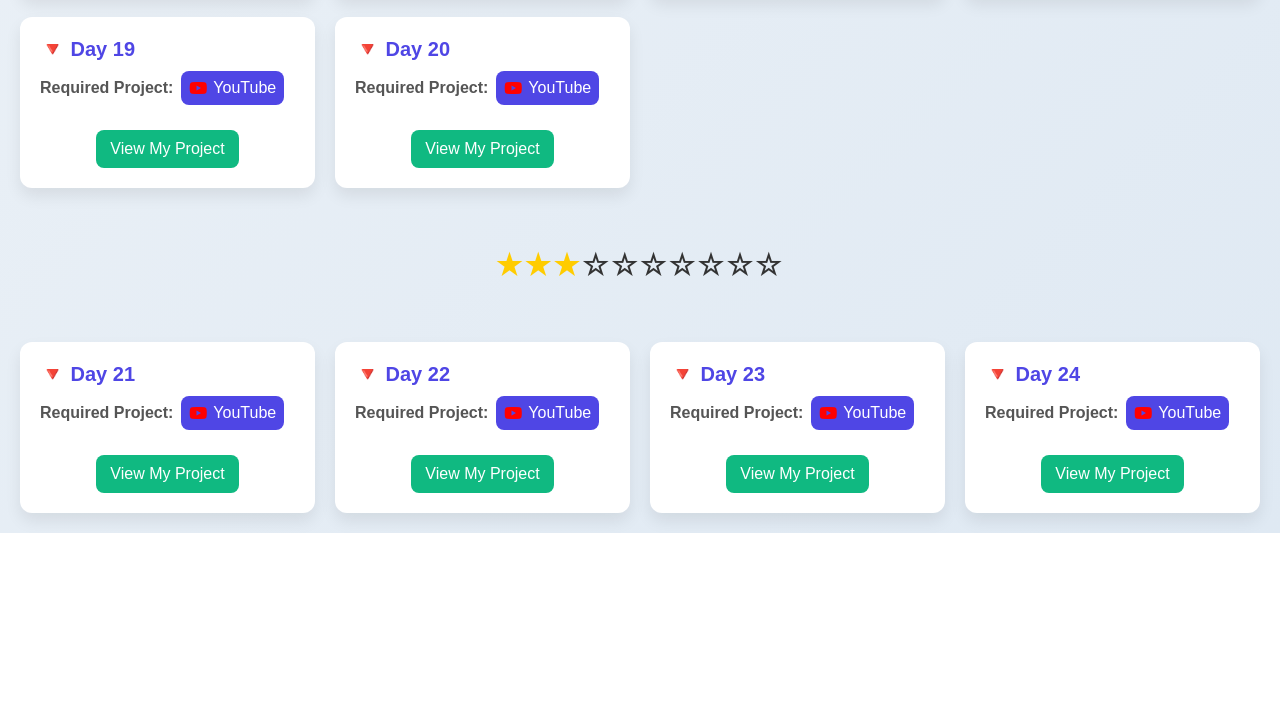
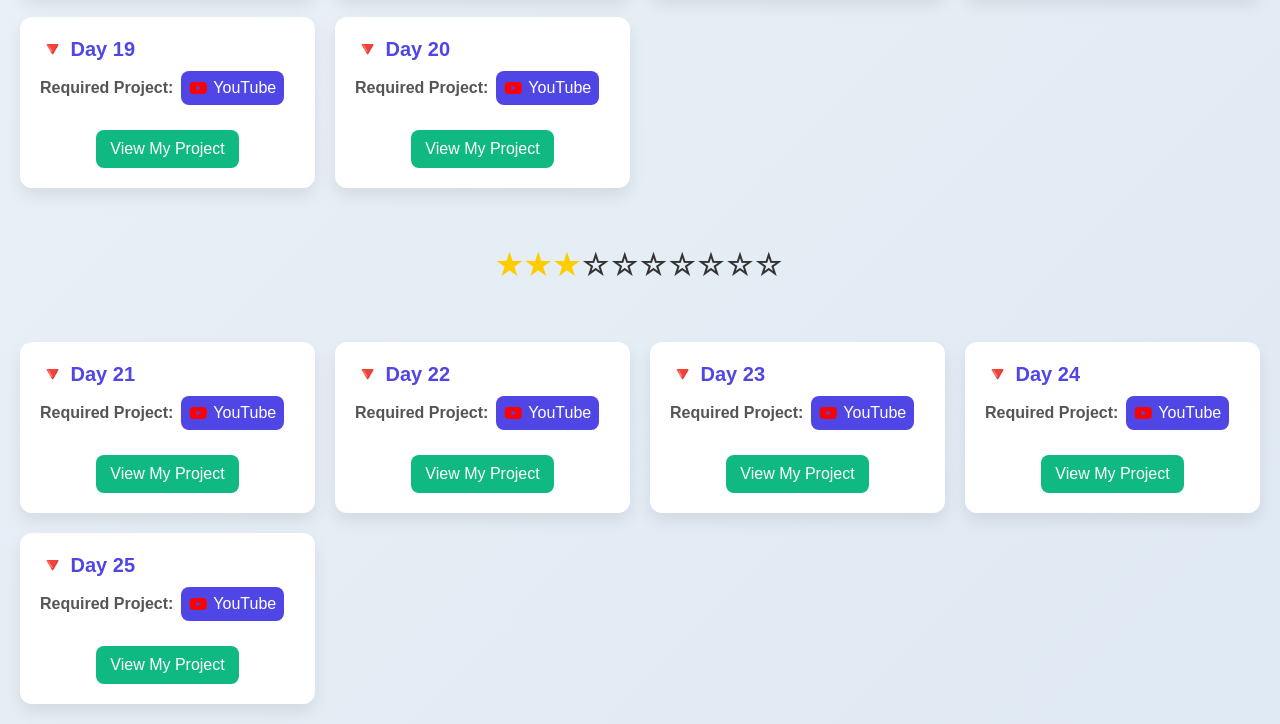
Before and after one commit to AbdullahAbuZaid04/Challenge_100Day, a plain HTML site: page index.html in a window 1280 px wide. Shown: the part 1301-2025 px from the top of the page. Before the commit the page ends 1834 px from the top, so only its background shows below. Drawn offline with Linux system fonts and the light colour scheme.

Commit message:
add Project Day 025

```diff
--- a/index.html
+++ b/index.html
@@ -314,6 +314,18 @@
                 View My Project
             </a>
         </div>
+        <div class="card">
+            <h2>🔻 Day 25</h2>
+            <p>
+                <span>Required Project:</span>
+                <a class="youtube" href="https://youtu.be/XJ1P0q0U7nM?si=CvwaERQKGuCw15Ph" target="_blank">
+                <i class="fab fa-youtube"></i>YouTube
+                </a>
+            </p>
+            <a class="view-project" href="https://abdullahabuzaid04.github.io/Project_Day025/" target="_blank">
+                View My Project
+            </a>
+        </div>
         <!-- أضف المزيد من الأيام هنا بنفس الشكل -->
     </div>
 </body>
```
